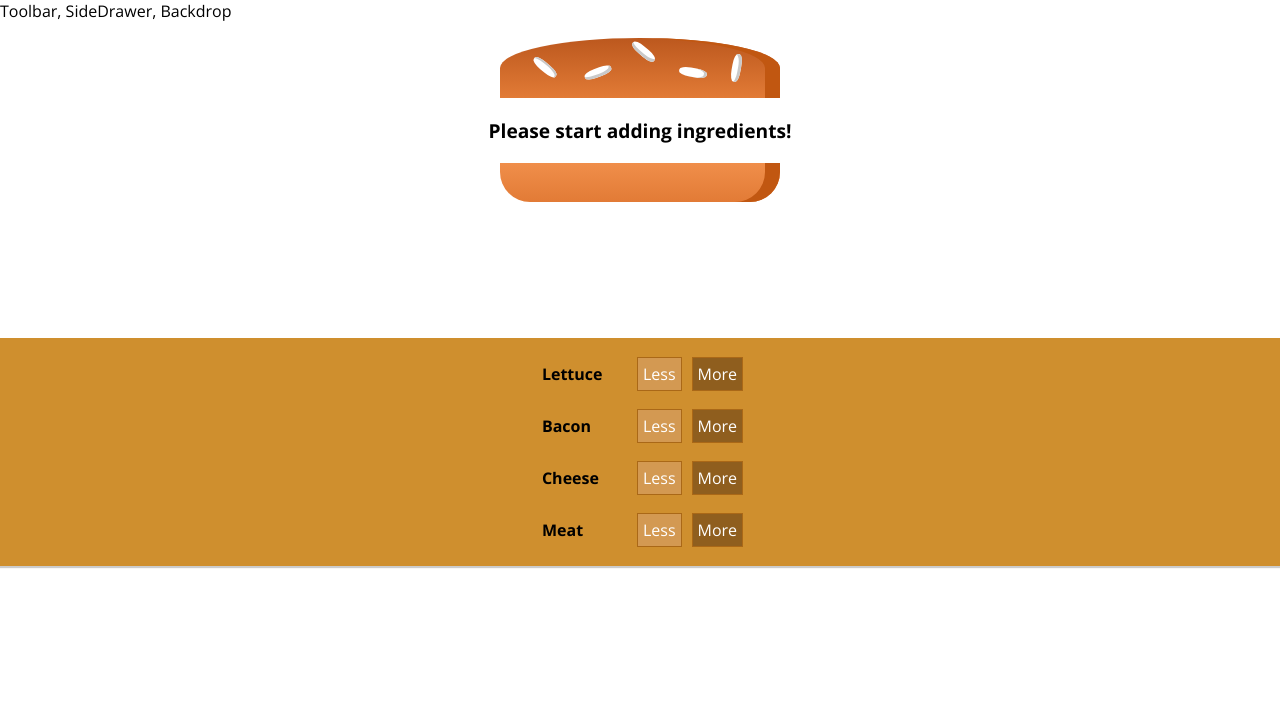
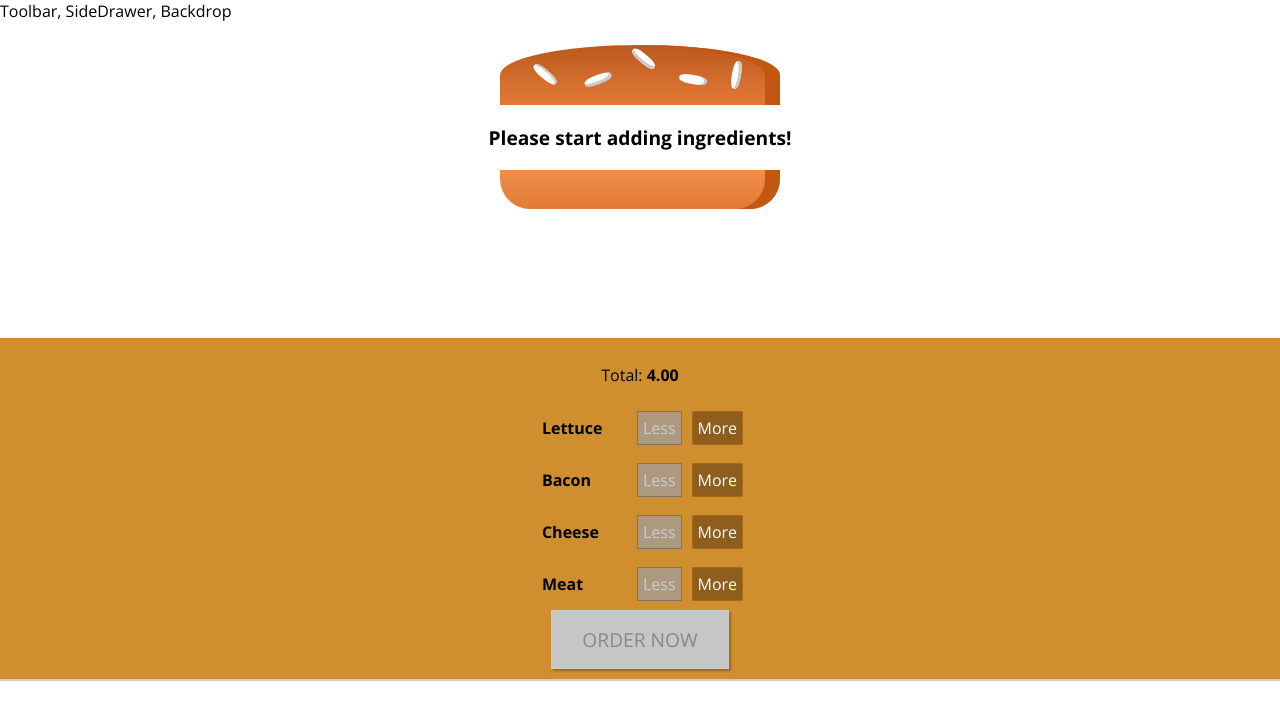
Before and after one commit to oballematt/burger-builder, a React (Create React App) app: page / in a window 1280 px wide. Shown: the top 720 px of the page. Built offline with nearby package versions, Linux system fonts and the light colour scheme.

Commit message:
adding oder button and disabling buttons based on state.

```diff
--- a/src/components/Burger/BuildControls/BuildControl/BuildControl.js
+++ b/src/components/Burger/BuildControls/BuildControl/BuildControl.js
@@ -6,8 +6,8 @@
     return (
     <div className={styles.buildControl}>
         <div className={styles.label}>{props.label}</div>
-        <button className={styles.less}>Less</button>
-        <button className={styles.more}>More</button>
+        <button className={styles.less} onClick={props.removed} disabled={props.disabled}>Less</button>
+        <button className={styles.more} onClick={props.added}>More</button>
     </div>
     )
 }
--- a/src/components/Burger/BuildControls/BuildControls.js
+++ b/src/components/Burger/BuildControls/BuildControls.js
@@ -9,12 +9,17 @@
     { label: 'Cheese', type: 'cheese'},
     { label: 'Meat', type: 'meat'},
 ];
-const buildControls = () => {
+const buildControls = (props) => {
     return (
         <div className={styles.buildControls}>
+            <p>Total: <strong>{props.price.toFixed(2)}</strong></p>
             {controls.map(ctrl => (
-                <BuildControl key={ctrl.label} label={ctrl.label} />
+                <BuildControl key={ctrl.label} label={ctrl.label}
+                added={() => props.ingredientAdded(ctrl.type)}
+                removed={() => props.ingredientRemoved(ctrl.type)}
+                disabled={props.disabled[ctrl.type]} />
             ))}
+            <button disabled={!props.purchasable} className={styles.orderButton}>ORDER NOW</button>
         </div>
     )
 }
--- a/src/components/Burger/BuildControls/BuildControls.module.css
+++ b/src/components/Burger/BuildControls/BuildControls.module.css
@@ -8,3 +8,45 @@
     margin: auto;
     padding: 10px 0;
 }
+
+
+.orderButton {
+    background-color: #DAD735;
+    outline: none;
+    cursor: pointer;
+    border: 1px solid #966909;
+    color: #966909;
+    font-family: inherit;
+    font-size: 1.2em;
+    padding: 15px 30px;
+    box-shadow: 2px 2px 2px #966909;
+}
+
+.orderButton:hover, .orderButton:active {
+    background-color: #A0DB41;
+    border: 1px solid #966909;
+    color: #966909;
+}
+
+.orderButton:disabled {
+    background-color: #C7C6C6;
+    cursor: not-allowed;
+    border: 1px solid #ccc;
+    color: #888888;
+}
+
+.orderButton:not(:disabled) {
+    animation: enable 0.3s linear;
+}
+
+@keyframes enable {
+    0% {
+        transform: scale(1);
+    }
+    60% {
+        transform: scale(1.1);
+    }
+    100% {
+        transform: scale(1);
+    }
+}
--- a/src/components/Burger/Burger.module.css
+++ b/src/components/Burger/Burger.module.css
@@ -2,11 +2,15 @@
     width: 100%;
     margin: auto;
     height: 250px;
-    overflow-y: scroll hidden;
-    overflow-x: scroll hidden;
+    overflow: scroll;
+    overflow-x:hidden;
     text-align: center;
     font-weight: bold;
     font-size: 1.2rem;
+}
+::-webkit-scrollbar {
+    width: 0px;
+    background: transparent;
 }
 
 @media (min-width: 1000px) and (min-height: 700px){
--- a/src/containers/BurgerBuilder/BurgerBuilder.js
+++ b/src/containers/BurgerBuilder/BurgerBuilder.js
@@ -3,6 +3,13 @@
 import Aux from "../../hoc/Auxiliary"
 import Burger from '../../components/Burger/Burger'
 import BuildControls from '../../components/Burger/BuildControls/BuildControls'
+
+const INGREDIENT_PRICES = {
+    lettuce: 0.5,
+    cheese: 0.4,
+    meat: 1.3,
+    bacon: 0.7
+}
 
 class BurgerBuilder extends Component {
 
@@ -12,15 +19,72 @@
             bacon: 0,
             cheese: 0,
             meat: 0
-        }
+        },
+        totalPrice: 4,
+        purchasable: false
     }
 
+    updatePurchaseState (ingredients) {
+        const value = Object.keys(ingredients)
+            .map(igKey => {
+                return ingredients[igKey]
+            })
+            .reduce((value, el) =>{
+                return value + el
+            } ,0)
+            this.setState({purchasable: value > 0})
+
+
+    }
+
+    addIngredientHandler =(type) => {;
+        const oldCount = this.state.ingredients[type]
+        const updatedCount = oldCount + 1;
+        const updatedIngredients = {
+            ...this.state.ingredients
+        };
+        updatedIngredients[type] = updatedCount;
+        const priceAddition = INGREDIENT_PRICES[type];
+        const oldPrice = this.state.totalPrice;
+        const newPrice = oldPrice + priceAddition;
+        this.setState({totalPrice: newPrice, ingredients: updatedIngredients});
+        this.updatePurchaseState(updatedIngredients)
+    }
+
+    removeIngredientHandler = (type) => {
+        const oldCount = this.state.ingredients[type];
+        if (oldCount <= 0) {
+            return;
+        }
+        const updatedCount = oldCount - 1;
+        const updatedIngredients = {
+            ...this.state.ingredients
+        };
+        updatedIngredients[type] = updatedCount;
+        const priceSubtraction = INGREDIENT_PRICES[type];
+        const oldPrice = this.state.totalPrice;
+        const newPrice = oldPrice - priceSubtraction;
+        this.setState({totalPrice: newPrice, ingredients: updatedIngredients});
+        this.updatePurchaseState(updatedIngredients)
+
+    }
 
     render () {
+        const disabledButton = {
+            ...this.state.ingredients
+        }
+        for (let key in disabledButton) {
+            disabledButton[key] = disabledButton[key] <= 0
+        }
         return (
             <Aux>
                 <Burger ingredients={this.state.ingredients} />
-                <BuildControls />
+                <BuildControls
+                    ingredientAdded={this.addIngredientHandler}
+                    ingredientRemoved={this.removeIngredientHandler}
+                    disabled={disabledButton}
+                    price={this.state.totalPrice}
+                    purchasable={this.state.purchasable} />
             </Aux>
         );
     }
```
